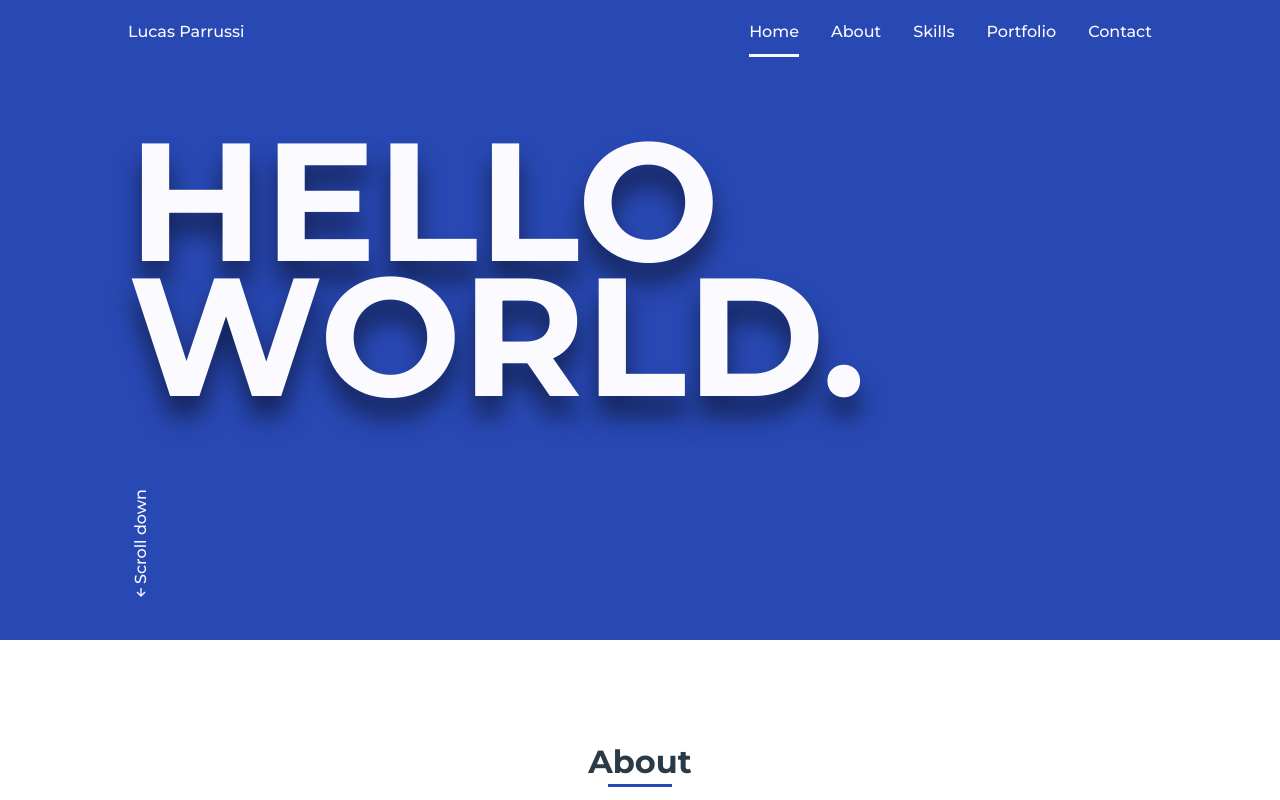
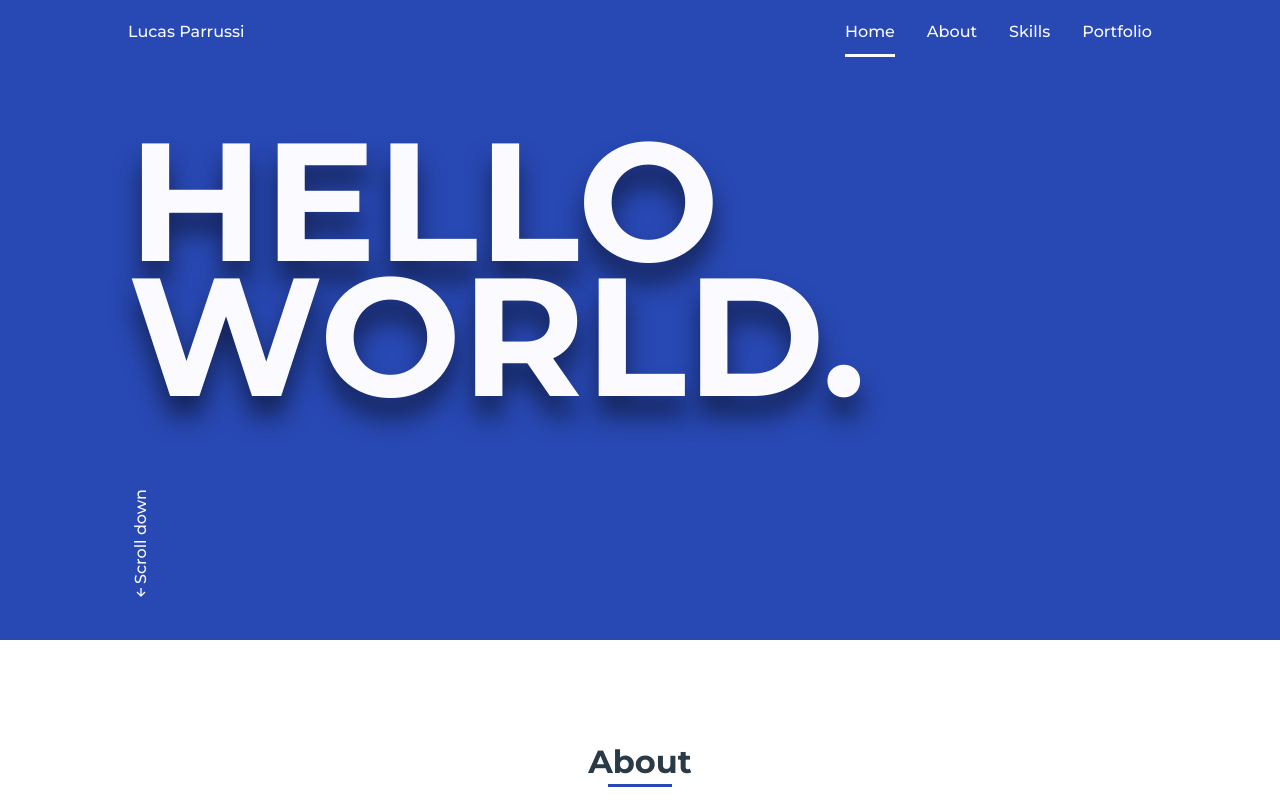
Before and after one commit to lparrussi/porfolio, a plain HTML site: page index.html in a window 1280 px wide. Shown: the top 800 px of the page. Drawn offline with nearby package versions, Linux system fonts and the light colour scheme.

Commit message:
modificacion

```diff
--- a/index.html
+++ b/index.html
@@ -26,7 +26,6 @@
                         <li class="nav__item"><a href="#about" class="nav__link">About</a></li>
                         <li class="nav__item"><a href="#skills" class="nav__link">Skills</a></li>
                         <li class="nav__item"><a href="#portfolio" class="nav__link">Portfolio</a></li>
-                        <li class="nav__item"><a href="#contact" class="nav__link">Contact</a></li>
                     </ul>
                 </div>
 
@@ -155,7 +154,6 @@
                         <li><a href="#about" class="footer__link">About</a></li>
                         <li><a href="#skills" class="footer__link">Skills</a></li>
                         <li><a href="#portfolio" class="footer__link">Portfolio</a></li>
-                        <li><a href="#Contact" class="footer__link">Contact</a></li>
                     </ul>
                 </div>
 
```
